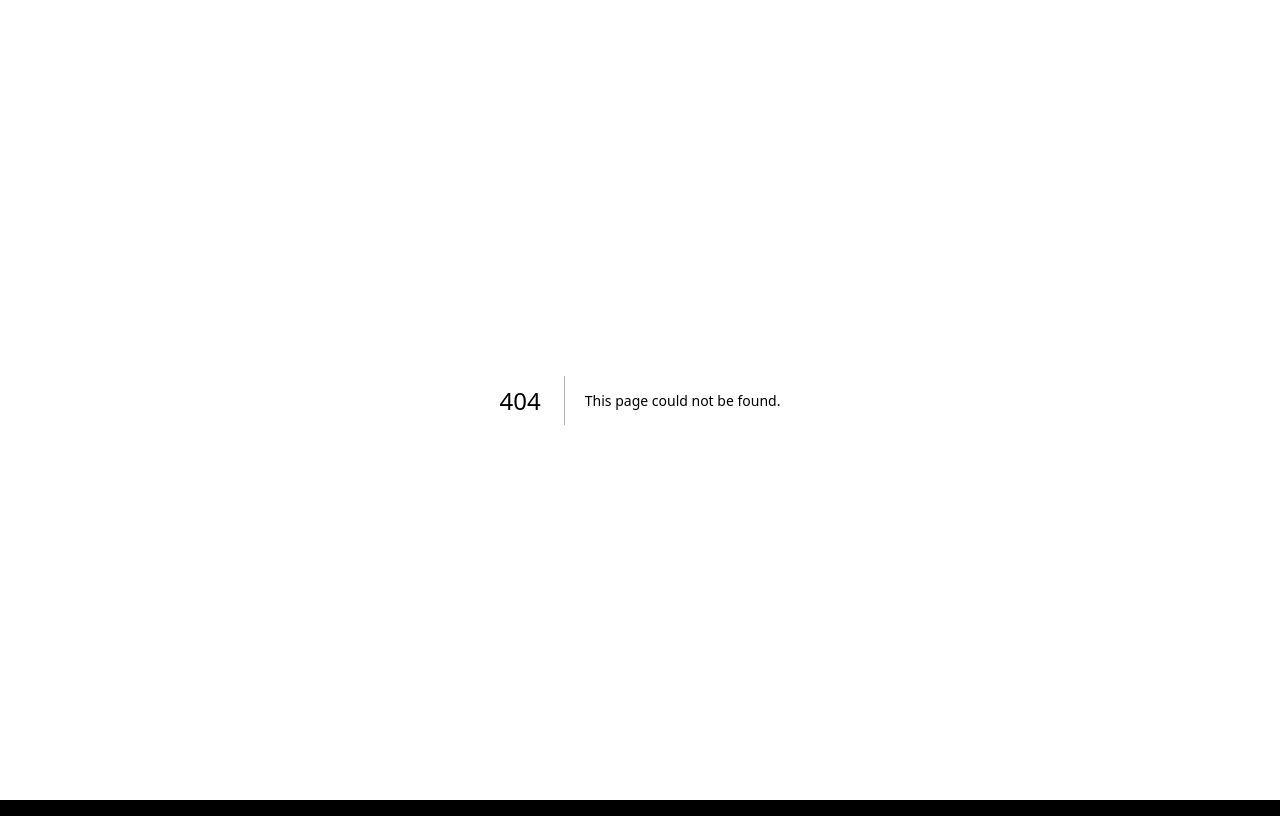
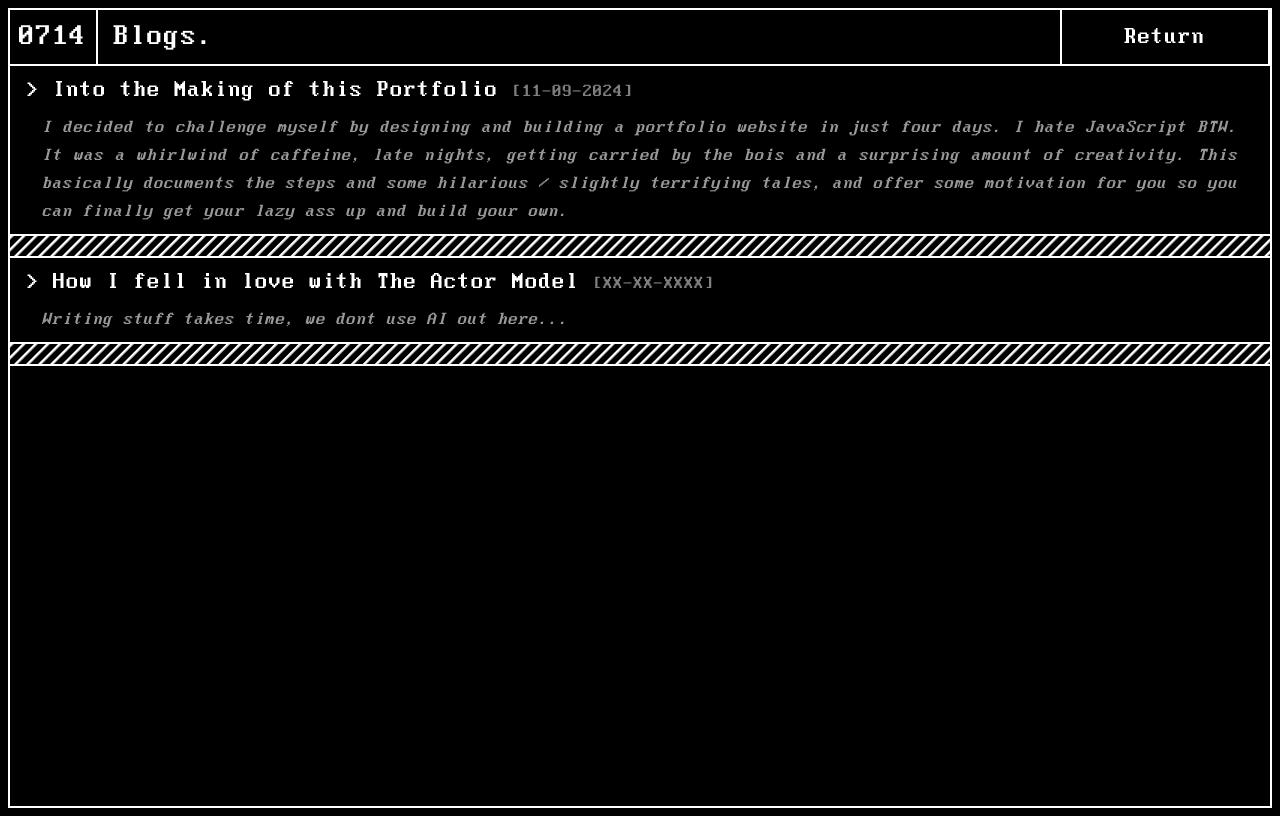
Before and after one commit to sarthak0714/portfolio-next-2024, a Next.js app: page /blogs in a window 1280 px wide. Before the commit this address had no page. Built offline with nearby package versions, Linux system fonts and the light colour scheme.

Commit message:
blogs modifications

```diff
--- a/app/blog/[slug]/page.tsx
+++ b/app/blogs/[slug]/page.tsx
@@ -34,10 +34,12 @@
         </div>
         <div className="border-b-2 border-white hidden  md:grid md:grid-cols-1 md:h-14">
           <Link
-            href="/"
+            href="/blogs"
             className="hidden md:flex md:justify-center items-center border-r-2 md:border-l-2 border-white"
           >
-            <p className="text-white text-2xl text-center">Return </p>
+            <p className="text-white text-2xl text-center hover:scale-110 hover:underline transition-transform duration-300 ease-in-out">
+              Return
+            </p>
           </Link>
         </div>
       </div>
@@ -54,7 +56,7 @@
         </div>
         <div className="w-[100%] md:flex md:flex-col md:justify-start  md:items-center ">
           <div
-            className="prose md:prose-xl md:max-w-5xl md:mx-auto   "
+            className="prose prose-sm md:prose-lg md:max-w-[120rem] md:mx-auto"
             dangerouslySetInnerHTML={{ __html: post.content }}
           />
         </div>
--- a/app/blog/page.tsx
+++ b/app/blogs/page.tsx
@@ -22,9 +22,11 @@
         <div className="border-b-2 border-white hidden  md:grid md:grid-cols-1 md:h-14">
           <Link
             href="/"
-            className="hidden md:flex md:justify-center items-center border-r-2 md:border-l-2 border-white"
+            className="hidden md:flex md:justify-center items-center border-r-2 md:border-l-2 border-white "
           >
-            <p className="text-white text-2xl text-center">Return </p>
+            <p className="text-white text-2xl text-center hover:scale-110 hover:underline transition-transform duration-300 ease-in-out">
+              Return
+            </p>
           </Link>
         </div>
       </div>
--- a/app/globals.css
+++ b/app/globals.css
@@ -111,7 +111,3 @@
     width: 250px;
   }
 }
-
-.prose-xl {
-  padding: 2rem;
-}
--- a/components/BlogList.tsx
+++ b/components/BlogList.tsx
@@ -10,17 +10,19 @@
     <ul className="">
       {blogs.map((blog, idx) => (
         <li key={blog.slug} className={` `}>
-          <Link href={`/blog/${blog.slug}`} className="  block hover:underline">
-            <div className="py-2 px-4 flex justify-between md:justify-normal md:gap-2 items-center">
-              <h2 className="text-lg md:text-2xl font-bold">
-                &gt; {blog.title}
+          <Link href={`/blogs/${blog.slug}`} className="  block ">
+            <div className="py-2 px-4  md:gap-2 ">
+              <h2 className="hover:underline text-lg md:text-2xl ">
+                &gt; {blog.title}{" "}
+                <span className="text-white opacity-50 text-sm md:text-lg">
+                  [{blog.date}]
+                </span>
               </h2>
-              <p className="text-white opacity-50 text-sm md:text-lg">
-                [{blog.date}]
-              </p>
             </div>
 
-            <p className="px-2 pb-2">{blog.excerpt}</p>
+            <p className=" px-4 md:px-8 pb-2 text-justify text-sm md:text-lg italic opacity-60">
+              {blog.excerpt}
+            </p>
             <div className="border-y-2  border-white h-6 diagonal-stripes "></div>
           </Link>
         </li>
--- a/public/blogs/blog.json
+++ b/public/blogs/blog.json
@@ -1,16 +1,16 @@
 [
   {
-    "slug": "blog1",
-    "title": "My First Blog Post",
-    "date": "2023-04-01",
-    "excerpt": "This is an excerpt from my first blog post.",
-    "contentFile": "blog1.md"
+    "slug": "Potfolio",
+    "title": "Into the Making of this Portfolio",
+    "date": "11-09-2024",
+    "excerpt": "I decided to challenge myself by designing and building a portfolio website in just four days. I hate JavaScript BTW. It was a whirlwind of caffeine, late nights, getting carried by the bois and a surprising amount of creativity. This basically documents the steps and some hilarious / slightly terrifying tales, and offer some motivation for you so you can finally get your lazy ass up and build your own.",
+    "contentFile": "Portfolio.md"
   },
   {
-    "slug": "blog2",
-    "title": "My Second Blog Post",
-    "date": "2023-04-15",
-    "excerpt": "This is an excerpt from my second blog post.",
-    "contentFile": "blog2.md"
+    "slug": "Actormodel",
+    "title": "How I fell in love with The Actor Model",
+    "date": "XX-XX-XXXX",
+    "excerpt": "Writing stuff takes time, we dont use AI out here...",
+    "contentFile": "Actormodel.md"
   }
 ]
```
Also changed, not shown: public/blogs/Actormodel.md (added, +3 -0 lines), public/blogs/Portfolio.md (added, +5 -0 lines), public/blogs/blog1.md (deleted, +0 -3 lines), public/blogs/blog2.md (deleted, +0 -17 lines), types/blog.ts (indentation only).
